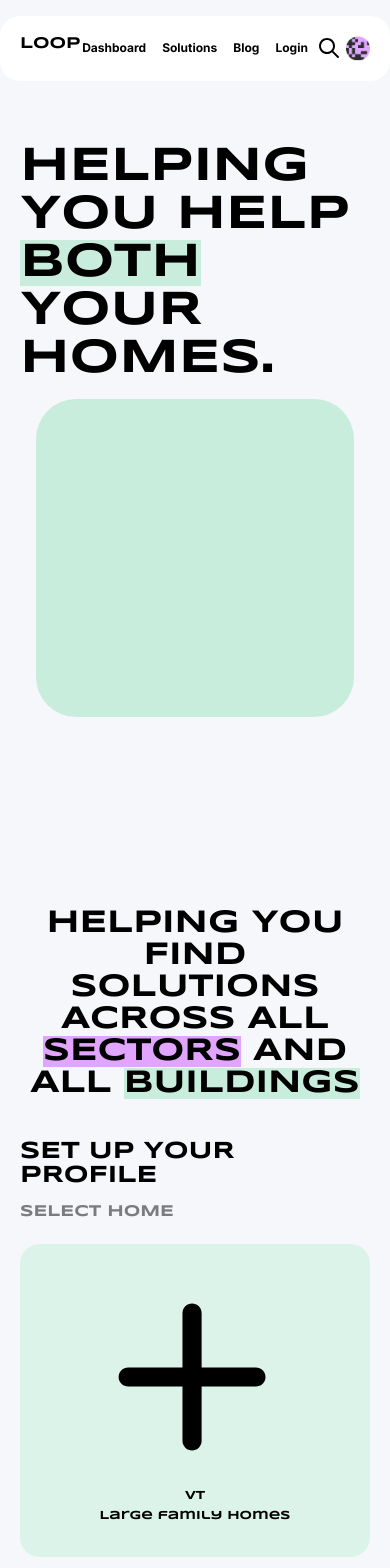
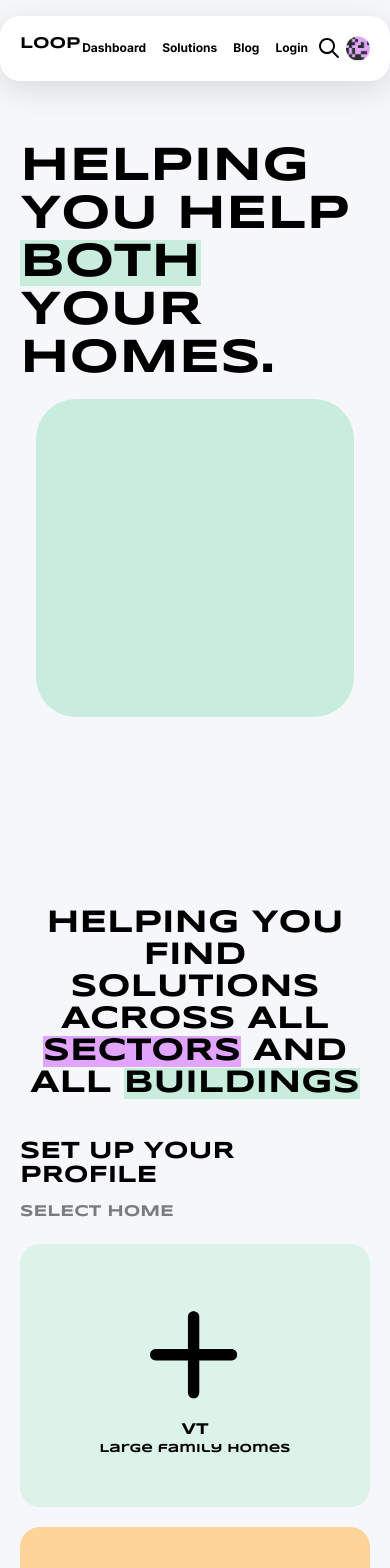
Before and after one commit to pranavkannepalli/loop, a Next.js app: page / in a window 390 px wide. Shown: the top 1568 px of the page. Built offline with nearby package versions, Linux system fonts and the light colour scheme.

Commit message:
context provider

```diff
--- a/app/layout.js
+++ b/app/layout.js
@@ -1,6 +1,7 @@
 import { Inter } from "next/font/google";
 import "./globals.css";
 import Navbar from "@/components/Navbar";
+import { LoopContextProvider } from "@/components/LoopContext";
 
 const inter = Inter({ subsets: ["latin"] });
 
@@ -12,10 +13,12 @@ export const metadata = {
 export default function RootLayout({ children }) {
 	return (
 		<html lang="en">
-			<body className={inter.className}>
-				<Navbar />
-				{children}
-			</body>
+			<LoopContextProvider>
+				<body className={inter.className}>
+					<Navbar />
+					{children}
+				</body>
+			</LoopContextProvider>
 		</html>
 	);
 }
--- a/components/HomeCard/index.js
+++ b/components/HomeCard/index.js
@@ -2,9 +2,9 @@ import Icon from "../Icon";
 
 export default function HomeCard({ svg, color, name, description }) {
 	return (
-		<div className={`flex flex-col gap-[5px] flex-1 p-[20px] sm:p-[40px] items-center justify-center ${color} rounded-[20px] aspect-[4/3]`}>
-			<Icon name={svg} className="w-3/4 h-3/4 aspect-square" />
-			<h6 className="text-center">{name}</h6>
+		<div className={`flex flex-col gap-[5px] flex-1 p-[10px] sm:p-[20px] items-center justify-center ${color} rounded-[20px] aspect-[4/3]`}>
+			<Icon name={svg} className="w-1/2 h-1/2 aspect-square" />
+			<h4 className="text-center">{name}</h4>
 			<p className="text-center caption">{description}</p>
 		</div>
 	);
--- /dev/null
+++ b/components/LoopContext/index.js
@@ -0,0 +1,55 @@
+"use client";
+
+import { createContext, useState } from "react";
+
+const LoopContext = createContext(null);
+
+const states = ["Washington", "Texas", "New York"];
+
+const LoopContextProvider = ({ children }) => {
+	const [userData, changeData] = useState({ state: states[0], hometype: null, low: 0, high: 100, priorities: ["Cutting down on bills", "Lowering my footprint", "Becoming self-sufficient"] });
+	const [items, changeItems] = useState({});
+
+	const addItem = (itemName) => {
+		let item = items[itemName] ?? { stage: 0 };
+		item.stage++;
+		changeItems((prev) => {
+			prev[itemName] = item;
+			return { ...prev };
+		});
+		console.log(items);
+	};
+
+	const removeItem = (itemName) => {
+		let item = items[itemName] ?? { stage: 0 };
+		item.stage--;
+		changeItems((prev) => {
+			if (item.stage == 0) {
+				delete prev[itemName];
+			} else {
+				prev[itemName] = item;
+			}
+			return { ...prev };
+		});
+	};
+
+	const changeDataField = ({ data, field }) => {
+		let n = { ...userData };
+		n[field] = data;
+		changeData(n);
+	};
+
+	const data = {
+		userData,
+		items,
+		changeData,
+		changeItems,
+		addItem,
+		removeItem,
+		changeDataField,
+	};
+
+	return <LoopContext.Provider value={data}>{children}</LoopContext.Provider>;
+};
+
+export { LoopContext as default, LoopContextProvider };
--- a/components/Navbar/index.js
+++ b/components/Navbar/index.js
@@ -4,7 +4,7 @@ import Image from "next/image";
 
 export default function Navbar() {
 	return (
-		<nav className="bg-white-100 layout rounded-[20px] absolute w-full">
+		<nav className="bg-white-100 layout rounded-[20px] absolute w-full shadow-card">
 			<div className="!py-5 grid grid-cols-5">
 				<h4>Loop</h4>
 				<div className="flex flex-row gap-4 items-center justify-center col-span-3">
--- a/tailwind.config.js
+++ b/tailwind.config.js
@@ -49,7 +49,7 @@ module.exports = {
 		},
 		extend: {
 			boxShadow: {
-				card: "0px 8px 32px 0px rgba(0 0 0 0.12)",
+				card: "0px 8px 32px 0px rgba(0 0 0 / 0.12)",
 			},
 			screens: {
 				sm: "450px",
```
